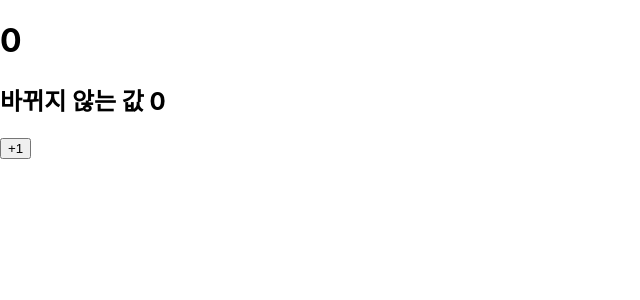
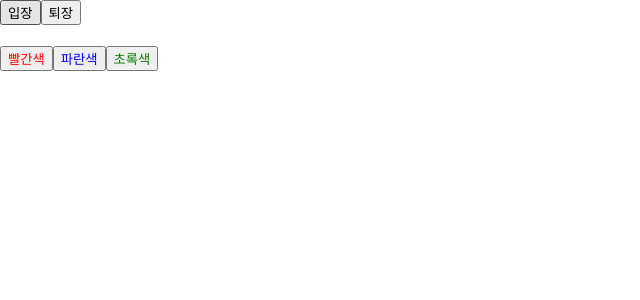
Before and after one commit to zzangouona/ReactBasicProject, a React (Create React App) app in the folder hello-react/: page / in a window 1280 px wide. Shown: the top 300 px of the page, without its empty margins (0-640 px from the left). Built offline with nearby package versions, Linux system fonts and the light colour scheme.

Commit message:
hello-react - 함수형 컴포넌트 useState() 사용해서 state 관리하기

```diff
--- a/hello-react/src/App.js
+++ b/hello-react/src/App.js
@@ -10,6 +10,7 @@ import MyComponent from "./MyComponent";
 // 사용하고자 하는 스타일시트 가져오기
 import "./App.css";
 import Counter from "./Counter";
+import Say from "./Say";
 // 클래스형 컴포넌트 만들기
 class App extends Component {
   // 클래스 형 컴포넌트에서는 render() 가 무조건 필요하다.
@@ -21,7 +22,9 @@ class App extends Component {
       // <MyComponent name="정윤아" favoriteNumber={24}>
       //   리액트
       // </MyComponent>
-      <Counter />
+      //<Counter />
+      //함수형 컴포넌트 state 값 변경
+      <Say />
     );
   }
 }
--- a/hello-react/src/Counter.js
+++ b/hello-react/src/Counter.js
@@ -1,21 +1,12 @@
 import React, { Component } from "react";
 
 class Counter extends Component {
-  /*constructor(props) {
-    super(props);
-    // 컴포넌트 내부에서 바뀔 수 있는 값이다.
-    // state 초기값 설정하기
-    // this.state = {
-    //   number: 0,
-    //   fixedNumber: 0,
-    // };
-  }*/
-
   // state constructor 에서 꺼내기
   state = {
     number: 0,
     fixedNumber: 0,
   };
+
   render() {
     const { number, fixedNumber } = this.state; // state를 조회할 때느 this. state을 조회한다.
     return (
@@ -26,9 +17,16 @@ class Counter extends Component {
           //onClick을 통해 버튼이 클릭되었을 때 호ㅜㄹ할 함수를 지정
           onClick={() => {
             //this.setState을 사용하여 state 새로운 값을 할당한다.
-            this.setState({
-              number: number + 1,
-            });
+            //setState 후 특정 작업 실행
+            this.setState(
+              {
+                number: number + 1,
+              },
+              () => {
+                console.log("방금 setState가 호출 되었다.");
+                console.log(this.state);
+              }
+            );
           }}
         >
           +1
--- /dev/null
+++ b/hello-react/src/Say.js
@@ -0,0 +1,50 @@
+import React, { useState } from "react";
+
+// 함수형 컴포넌트 useState() 사용해서 state 관리하기
+const Say = () => {
+  const [message, setMessage] = useState("");
+  // 배열 비구조 할당
+  // 아래와 같은 의미
+  // const stringState = useState("");
+  // const message = stringState[0];
+  // const setMessage = stringState[1];
+
+  const onClickEnter = () => setMessage("안녕하세요!");
+  const onClickLeve = () => setMessage("안녕히 가세요.");
+
+  const [color, setColor] = useState("black");
+
+  return (
+    <div>
+      <button onClick={onClickEnter}>입장</button>
+      <button onClick={onClickLeve}>퇴장</button>
+      <h1 style={{ color }}>{message}</h1>
+      <button
+        style={{ color: "red" }}
+        onClick={() => {
+          setColor("red");
+        }}
+      >
+        빨간색
+      </button>
+      <button
+        style={{ color: "blue" }}
+        onClick={() => {
+          setColor("blue");
+        }}
+      >
+        파란색
+      </button>
+      <button
+        style={{ color: "green" }}
+        onClick={() => {
+          setColor("green");
+        }}
+      >
+        초록색
+      </button>
+    </div>
+  );
+};
+
+export default Say;
```
